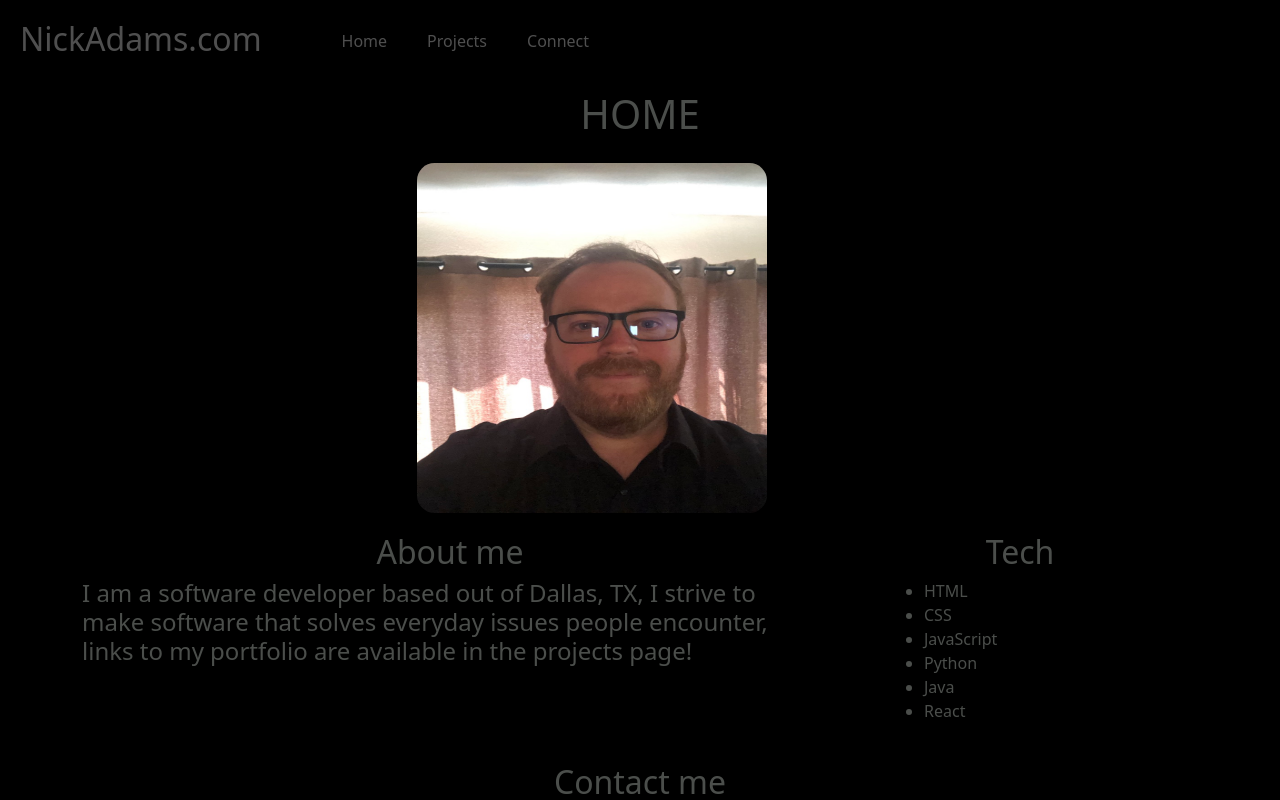
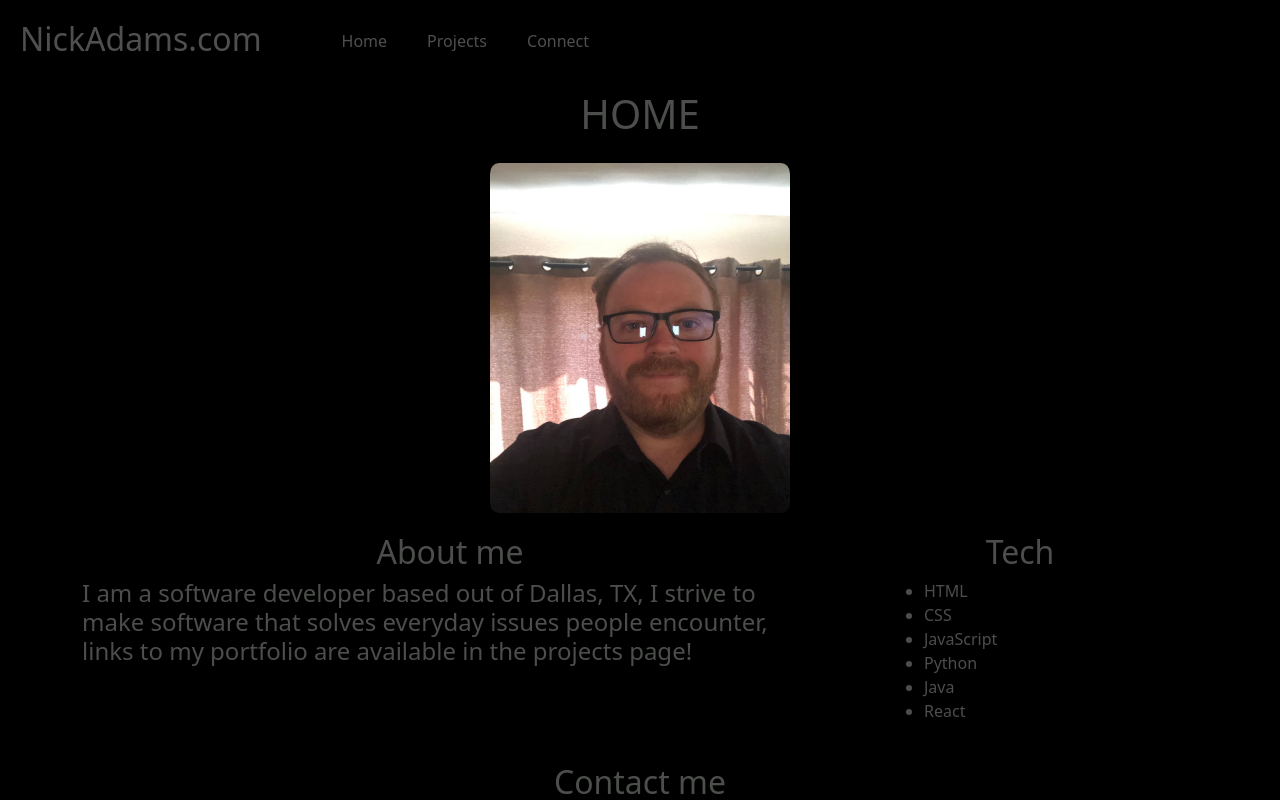
Before and after one commit to Nick-Adams-81/web-dev-portfolio-site, a Next.js app: page /home in a window 1280 px wide. Shown: the top 800 px of the page. Built offline with nearby package versions, Linux system fonts and the light colour scheme.

Commit message:
centered image on homepage

```diff
--- a/pages/home.js
+++ b/pages/home.js
@@ -13,11 +13,11 @@ const Home = () => {
                     <h1>HOME</h1>
                     <Container>
                         <Row>
-                             <Col sm={12} md={12} lg={12}>
-                            <div className="mx-auto" id="image-container">
-                                 <img src="../images/nick.jpg" height={350} width={350} className="animate__animated animate__fadeIn" id="image" />
-                            </div>
-                        </Col>
+                            <Col sm={12} md={12} lg={12}>
+                                <div className="mx-auto" id="image-container">
+                                    <img src="../images/nick.jpg" height={350} width={300} className="animate__animated animate__fadeIn center" id="image" />
+                                </div>
+                            </Col>
                         </Row>
 
 
@@ -93,9 +93,11 @@ const Home = () => {
                  }
 
                  #image {
-                     margin-left: 30%;
+                     display: block;
+                     margin-left: auto;
+                     margin-right: auto;
                      margin-bottom: 20px;
-                     border-radius: 5%
+                     border-radius: 3%
                  }
             `}
 
```
